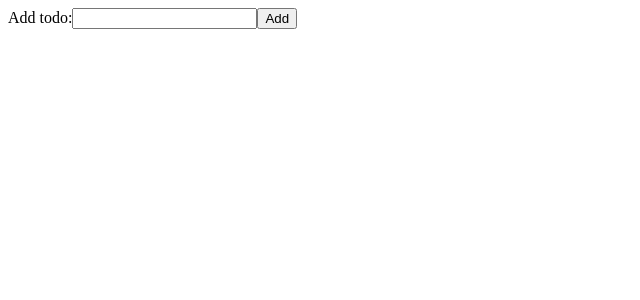
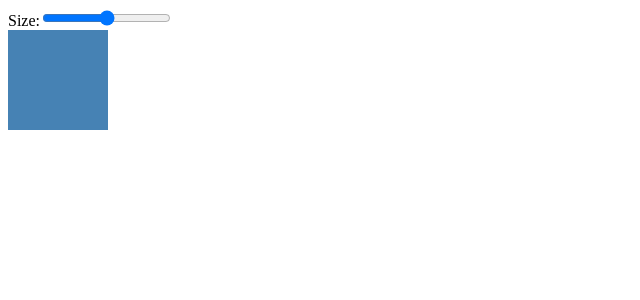
Before and after one commit to tillwilling/react-playground, a React (Vite) app: page / in a window 1280 px wide. Shown: the top 300 px of the page, without its empty margins (0-640 px from the left). Built offline with nearby package versions, Linux system fonts and the light colour scheme.

Commit message:
finished

```diff
--- a/src/App.css
+++ b/src/App.css
@@ -0,0 +1,3 @@
+.Box {
+  background: steelblue;
+}
--- a/src/App.jsx
+++ b/src/App.jsx
@@ -1,45 +1,26 @@
 import React, { useState } from 'react'
-import { v4 as uuidv4 } from 'uuid'
 import './App.css'
 
 export default () => {
-  const [todos, setTodos] = useState([])
+  const [size, setSize] = useState(100)
+
+  const style = {
+    width: size + 'px',
+    height: size + 'px',
+  }
+
   return (
     <div className="App">
-      <form onSubmit={handleSubmit}>
-        <label>
-          Add todo:
-          <input name="todo" type="text" />
-        </label>
-        <button>Add</button>
-      </form>
-      <ul>
-        {todos.map(({ text, isDone, id }) => (
-          <li onClick={() => toggleIsDone(id)} key={id}>
-            {text} {isDone && '✅'}
-          </li>
-        ))}
-      </ul>
+      <label>
+        Size:
+        <input value={size} onChange={handleChange} type="range" max="200" />
+      </label>
+      <div style={style} className="Box" />
     </div>
   )
 
-  function toggleIsDone(id) {
-    const index = todos.findIndex(todo => todo.id === id)
-    const todo = todos[index]
-    setTodos([
-      ...todos.slice(0, index),
-      { ...todo, isDone: !todo.isDone },
-      ...todos.slice(index + 1),
-    ])
-  }
-
-  function handleSubmit(event) {
-    event.preventDefault()
-    const form = event.target
-    const input = form.elements.todo
-    const newTodo = { text: input.value, isDone: false, id: uuidv4() }
-    setTodos([newTodo, ...todos])
-    form.reset()
-    input.focus()
+  function handleChange(event) {
+    const input = event.target
+    setSize(input.value)
   }
 }
```
